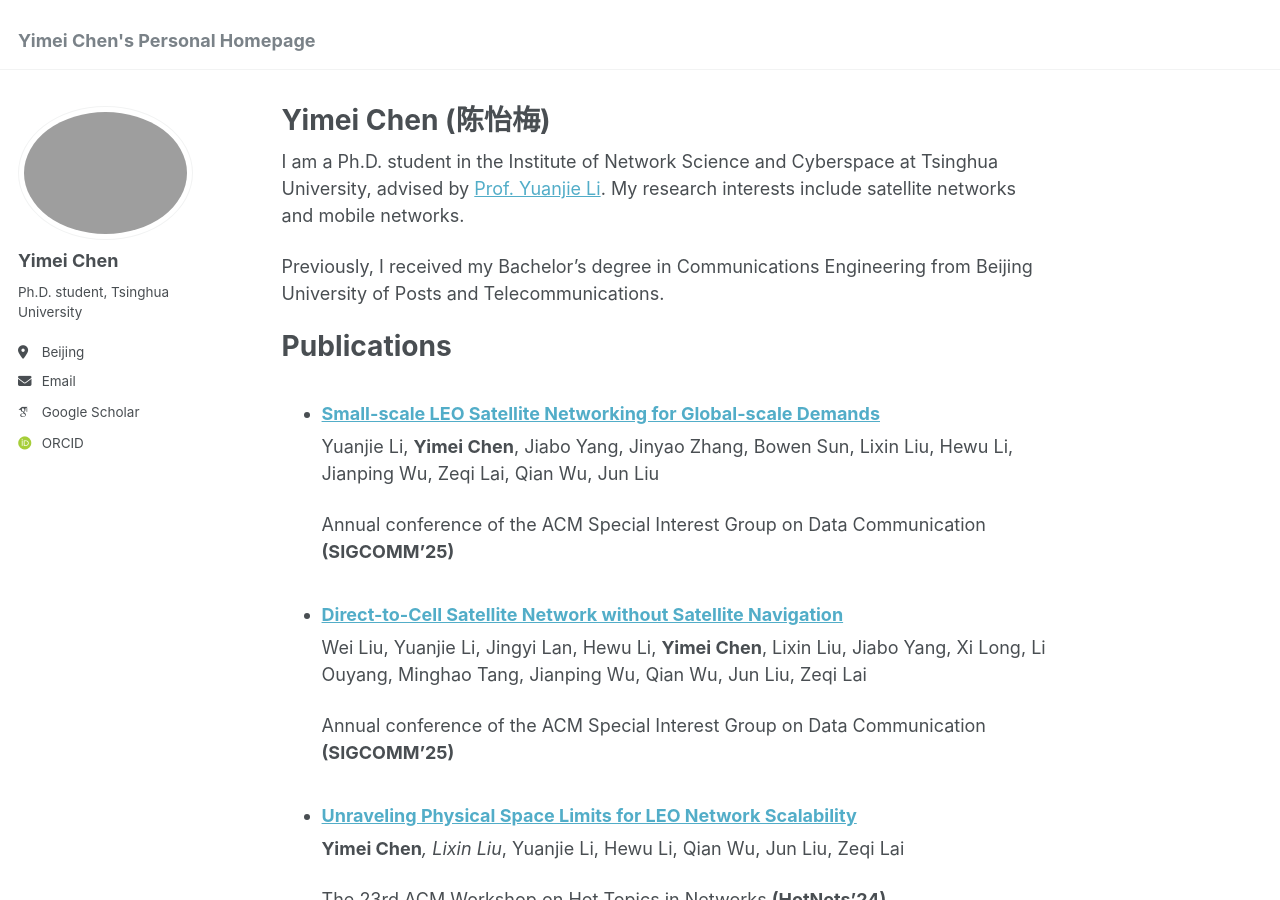
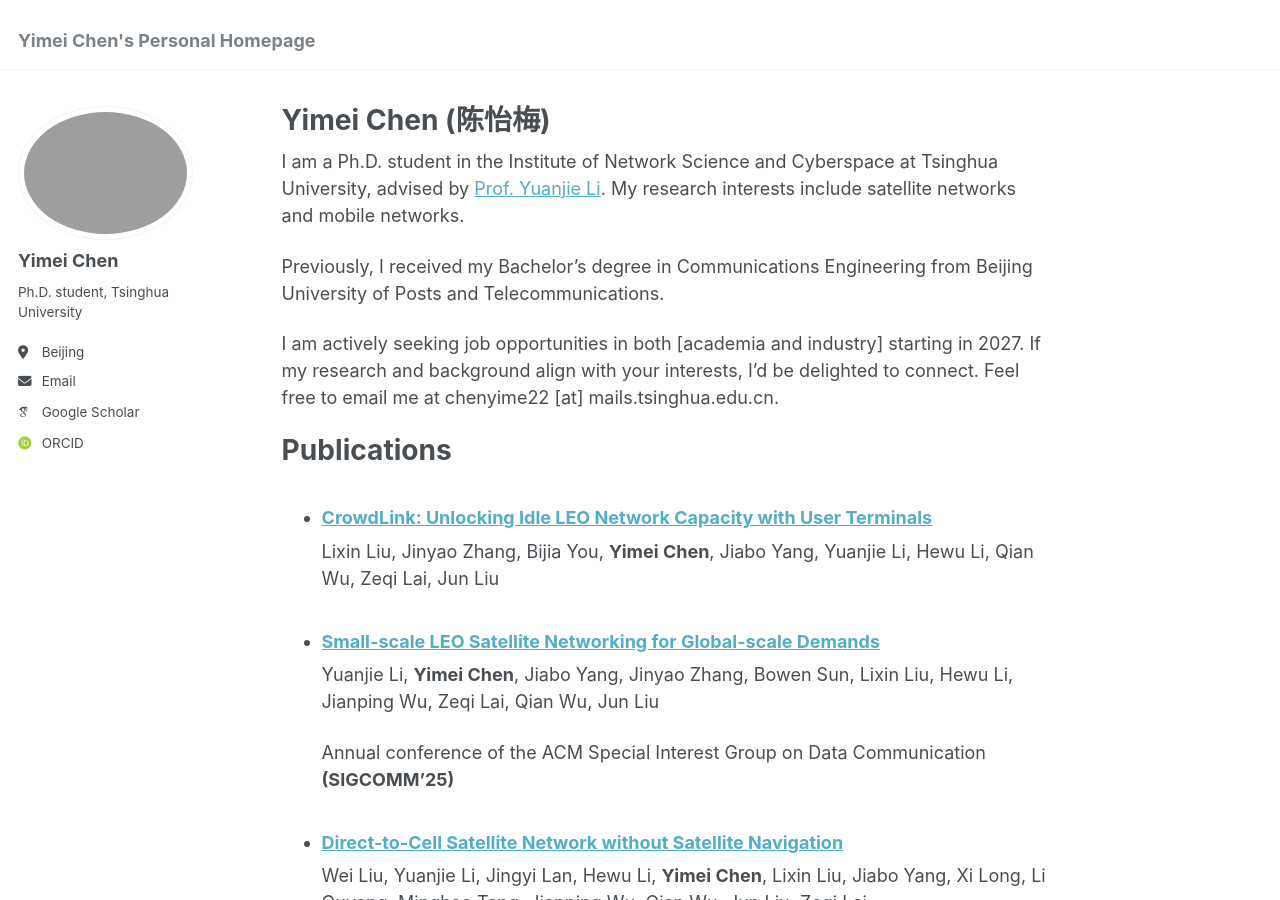
Before and after one commit to cym-network/cym-network.github.io, a Jekyll site: the page built from _pages/about.md, in a window 1280 px wide and 900 px high. Built offline with Jekyll 4.4.1, drawn with Linux system fonts in a browser that asks for light colours; some web fonts are replaced.

Commit message:
Update about.md

```diff
--- a/_pages/about.md
+++ b/_pages/about.md
@@ -10,9 +10,14 @@ I am a Ph.D. student in the Institute of Network Science and Cyberspace at Tsing
 
 Previously, I received my Bachelor’s degree in Communications Engineering from Beijing University of Posts and Telecommunications.
 
+I am actively seeking job opportunities in both [academia and industry] starting in 2027. If my research and background align with your interests, I’d be delighted to connect. Feel free to email me at chenyime22 [at] mails.tsinghua.edu.cn.
 
 Publications
 ======
+- ### [CrowdLink: Unlocking Idle LEO Network Capacity with User Terminals](https://nines-conference.org/)
+
+  Lixin Liu, Jinyao Zhang, Bijia You, **Yimei Chen**, Jiabo Yang, Yuanjie Li, Hewu Li, Qian Wu, Zeqi Lai, Jun Liu
+
 - ### [Small-scale LEO Satellite Networking for Global-scale Demands](https://dl.acm.org/doi/10.1145/3718958.3750525)
 
   Yuanjie Li, **Yimei Chen**, Jiabo Yang, Jinyao Zhang, Bowen Sun, Lixin Liu, Hewu Li, Jianping Wu, Zeqi Lai, Qian Wu, Jun Liu
```
Also changed, not shown: other parts of _pages/about.md (+1 -0 lines).
